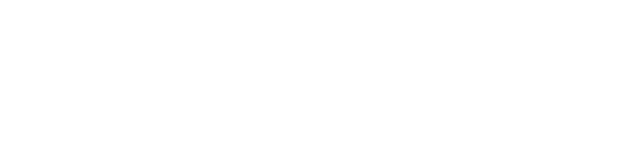
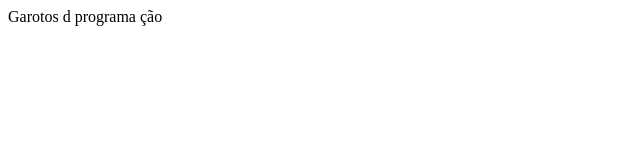
Before and after one commit to RuanKysa/desafio_integrador_3-_periodo, a plain HTML site: page src/index.html in a window 1280 px wide. Shown: the whole page, without its empty margins (0-640 px from the left). Drawn offline with Linux system fonts and the light colour scheme.

Commit message:
chore: Test branch

```diff
--- a/src/index.html
+++ b/src/index.html
@@ -5,5 +5,7 @@
     <meta name="viewport" content="width=device-width, initial-scale=1.0" />
     <title>Document</title>
   </head>
-  <body></body>
+  <body>
+    Garotos d programa ção
+  </body>
 </html>
```
